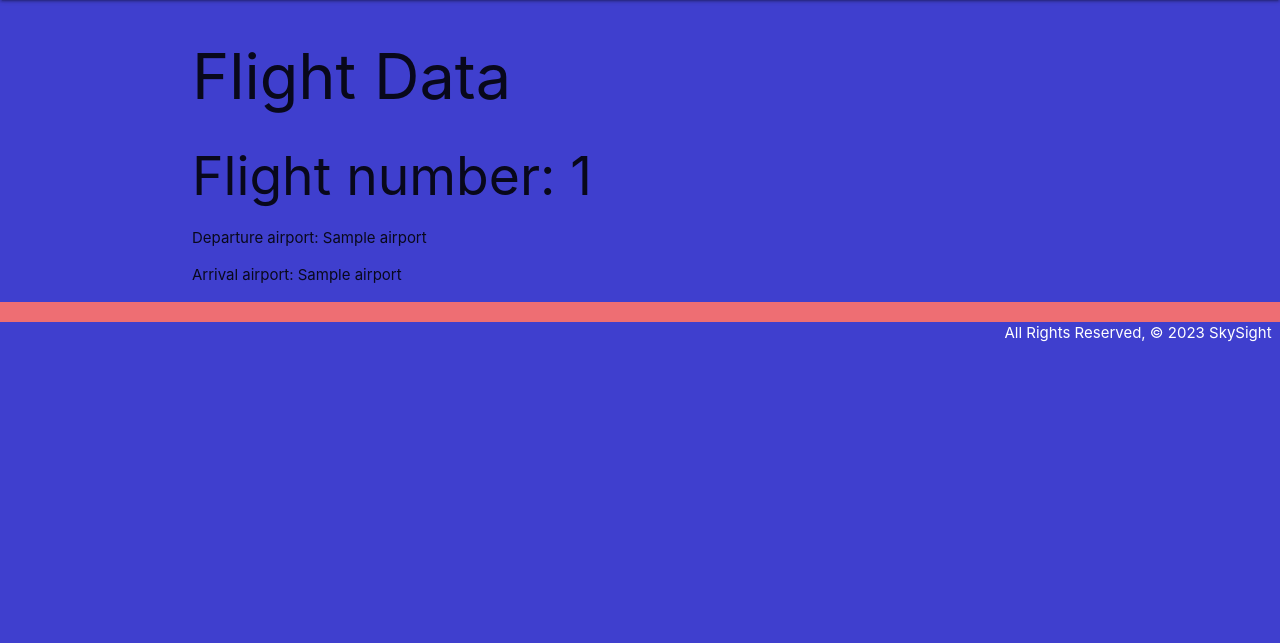
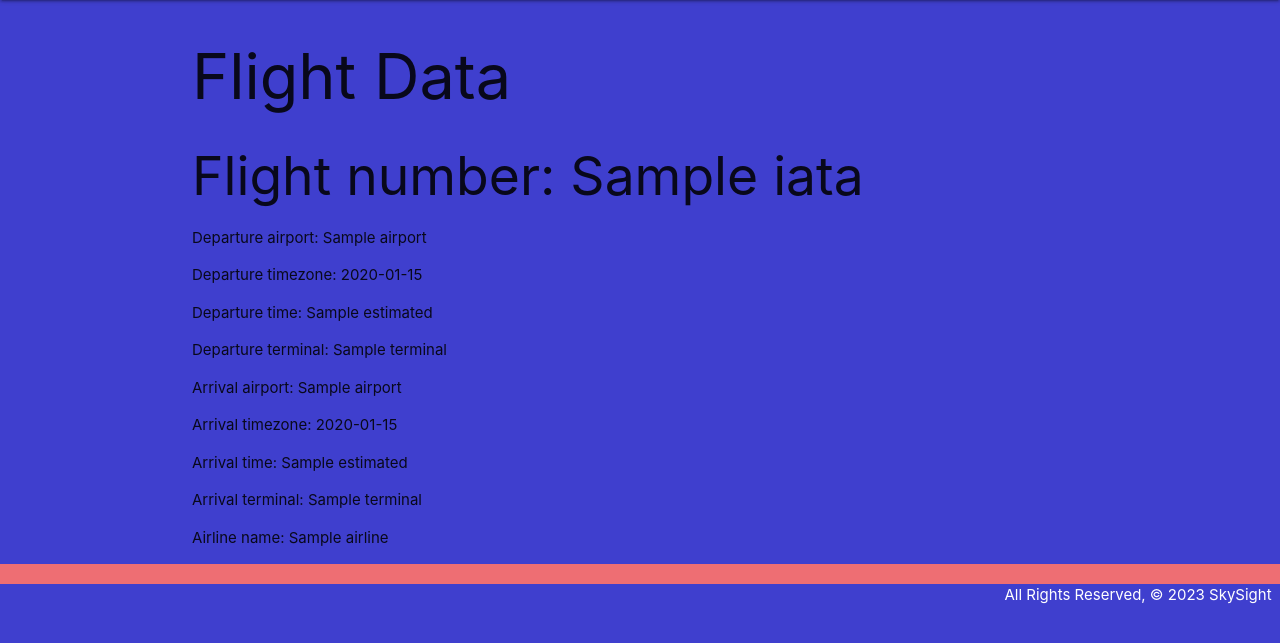
Before and after one commit to JoseAguirreCruz/SkySight-App, a Django app: template skysight_app/templates/flight/index.html in a window 1280 px wide. Shown: the part 64-707 px from the top of the page. Run offline with Django 4.2, Linux system fonts and the light colour scheme; the template is opened without the code that fills it: most values are stand-ins (such as "Sample title", 1, 10 or a date in 2020).

Commit message:
add more data

```diff
--- a/skysight_app/templates/flight/index.html
+++ b/skysight_app/templates/flight/index.html
@@ -4,9 +4,16 @@
 <h1>Flight Data</h1>
 
 {% if flight %}
-    <h2>Flight number: {{ flight.flight.number }}</h2>
+    <h2>Flight number: {{ flight.flight.iata }}</h2>
     <p>Departure airport: {{ flight.departure.airport }}</p>
+    <p>Departure timezone: {{ flight.departure.timezone }}</p>
+    <p>Departure time: {{ flight.departure.estimated }}</p>
+    <p>Departure terminal: {{ flight.departure.terminal }}</p>
     <p>Arrival airport: {{ flight.arrival.airport }}</p>
+    <p>Arrival timezone: {{ flight.arrival.timezone }}</p>
+    <p>Arrival time: {{ flight.arrival.estimated }}</p>
+    <p>Arrival terminal: {{ flight.arrival.terminal }}</p>
+    <p>Airline name: {{ flight.airline.name }}</p>
 {% else %}
     <p>No flight data available</p>
 {% endif %}
```
